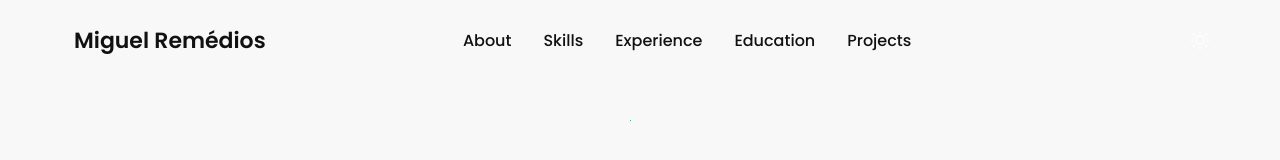
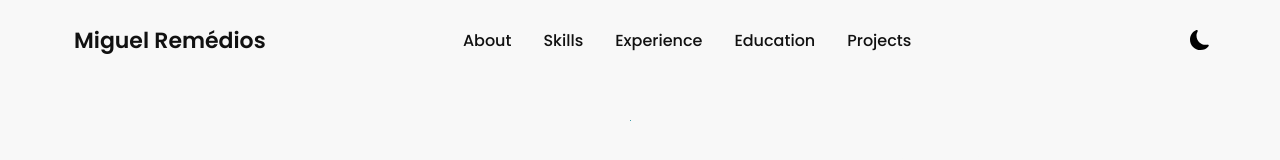
Before and after one commit to remediios/miguelremedios.github.io, a React (Create React App) app: page / in a window 1280 px wide. Both pictures are taken after a click on the icon 1200 px from the left and 40 px from the top of the page. Shown: the top 160 px of the page. Built offline with nearby package versions, Linux system fonts and the light colour scheme.

Commit message:
darkTheme conclusion

```diff
--- a/src/App.js
+++ b/src/App.js
@@ -59,7 +59,7 @@ function App() {
     <ThemeProvider theme={darkMode ? darkTheme : lightTheme}>
       <ContextProvider>
         <Router>
-          <Navbar setDarkMode={setDarkMode} />
+          <Navbar darkMode={darkMode} setDarkMode={setDarkMode} />
           <Body>
             <HeroSection />
             <Wrapper>
--- a/src/components/Navbar/index.js
+++ b/src/components/Navbar/index.js
@@ -14,11 +14,11 @@ import {
   MobileLink,
 } from "./NavbarStyledComponent";
 import { FaBars } from "react-icons/fa";
-import { BsSun } from "react-icons/bs";
+import { BsSunFill, BsMoonFill } from "react-icons/bs";
 import { Bio } from "../../data/constants";
 import { useTheme } from "styled-components";
 
-const Navbar = ({ setDarkMode }) => {
+const Navbar = ({ darkMode, setDarkMode }) => {
   const [isOpen, setIsOpen] = React.useState(false);
   const theme = useTheme();
   return (
@@ -51,12 +51,21 @@ const Navbar = ({ setDarkMode }) => {
           <NavLink href="#projects">Projects</NavLink>
         </NavItems>
         <ButtonContainer>
-          <BsSun
-            style={{ color: "white", fontSize: "20px" }}
-            onClick={() => {
-              setDarkMode(false);
-            }}
-          />
+          {darkMode ? (
+            <BsSunFill
+              style={{ color: "white", fontSize: "20px" }}
+              onClick={() => {
+                setDarkMode(false);
+              }}
+            />
+          ) : (
+            <BsMoonFill
+              style={{ color: "black", fontSize: "20px" }}
+              onClick={() => {
+                setDarkMode(true);
+              }}
+            />
+          )}
           {/** <GitHubButton href={Bio.github} target="_blank">
             Github Profile
           </GitHubButton>*/}
```
Also changed, not shown: 1 other file (tests, documents, lock files or other folders).
